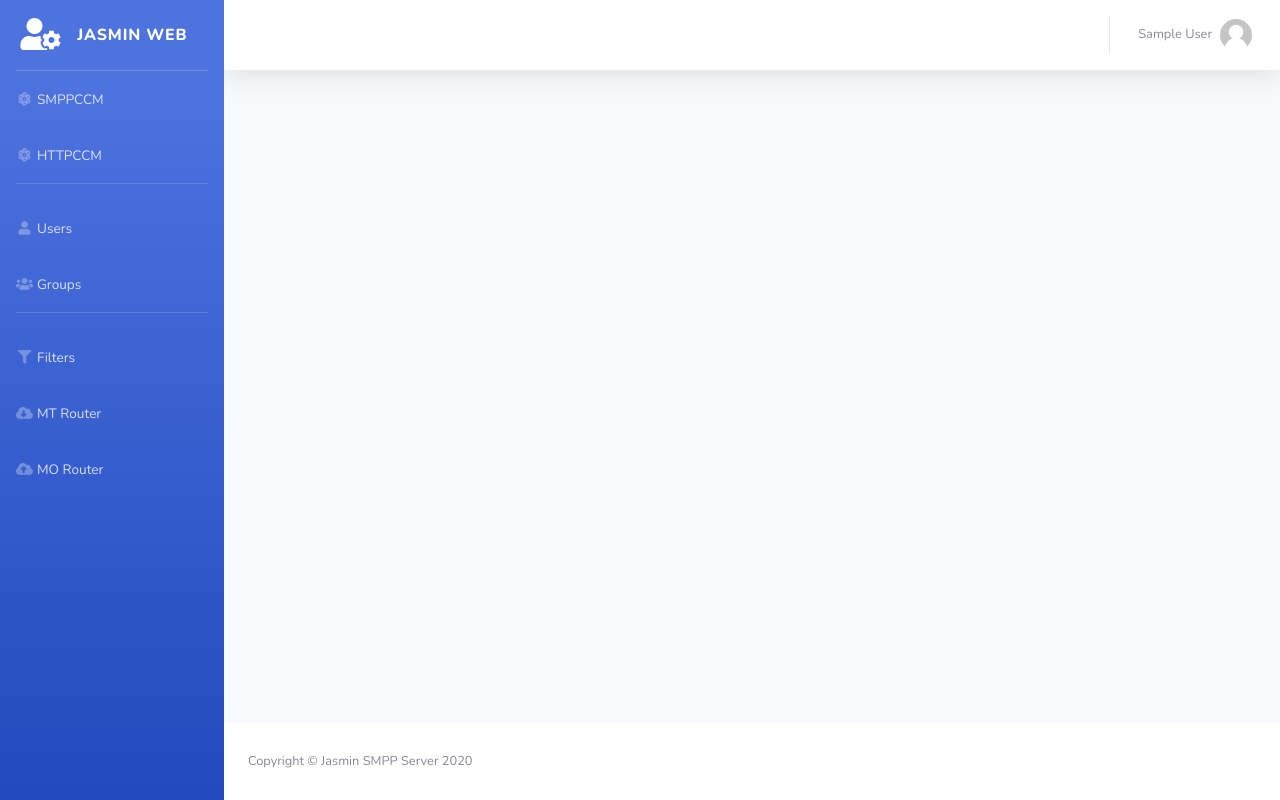
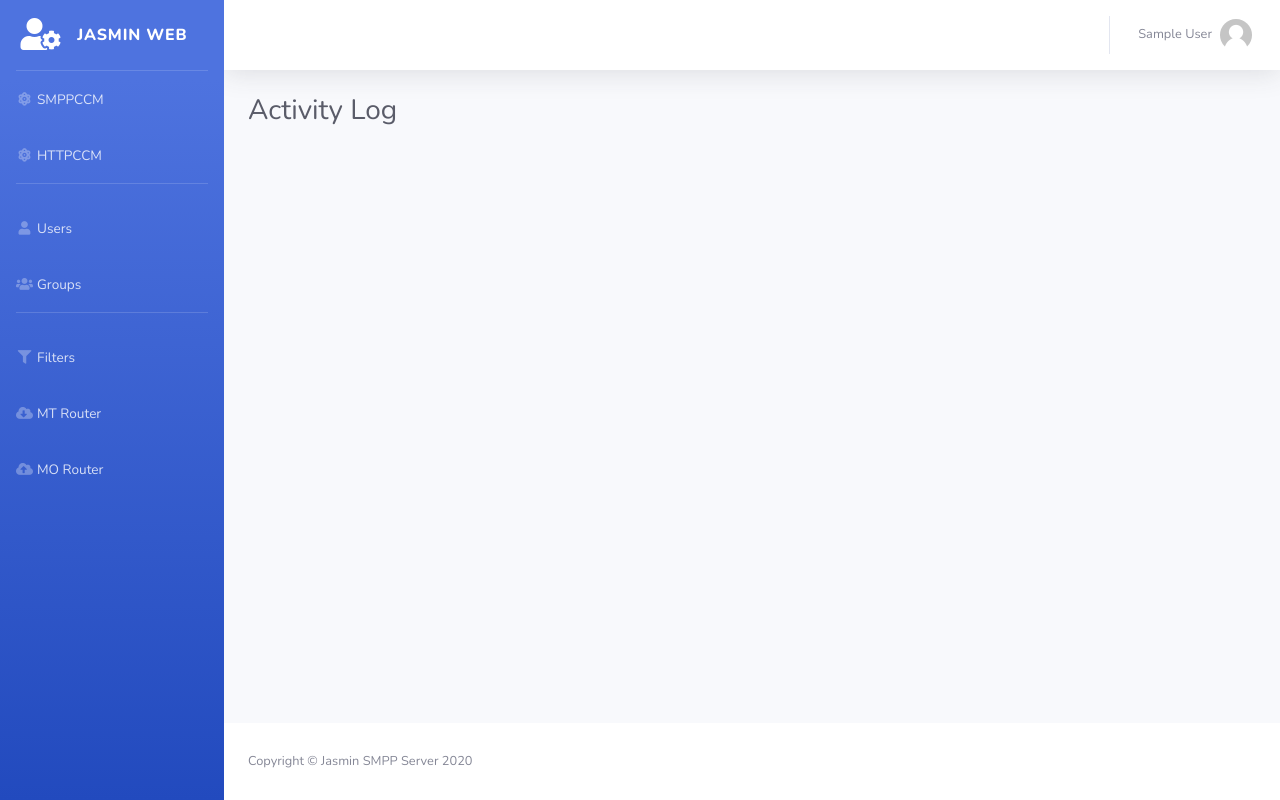
Before and after one commit to 101t/jasmin-web-panel, a Django app: page /account/activity_log/ in a window 1280 px wide. Run offline with Django 3.2, Linux system fonts and the light colour scheme; the visitor is signed in with stand-in values (Sample User, id 1); data comes from the database, SQL or seed files in the repository; parts of the project's set-up code (start-up, migrations or seed data) failed here and were passed over; some libraries are stand-ins or nearby versions.

Commit message:
fixing user, ui added

```diff
--- a/main/core/utils/tokens.py
+++ b/main/core/utils/tokens.py
@@ -8,7 +8,7 @@ class EmailActiveTokenGenerator(PasswordResetTokenGenerator):
     def _make_hash_value(self, user, timestamp):
         return (
             str(user.pk) + str(timestamp) +
-            str(user.email) + str(user.role) +
+            str(user.email) + str(user.pin) +
             str(user.last_name) + str(user.first_name)
         )
 
@@ -19,7 +19,7 @@ class RestPassswordTokenGenertorclass(PasswordResetTokenGenerator):
     def _make_hash_value(self, user, timestamp):
         return (
             str(user.pk) + str(timestamp) +
-            str(user.email) + str(user.role) +
+            str(user.email) + str(user.pin) +
             str(user.last_name) + str(settings.SECRET_KEY) + str(timestamp)
         )
 
--- a/main/users/models/user.py
+++ b/main/users/models/user.py
@@ -43,7 +43,6 @@ class User(AbstractBaseUser, PermissionsMixin, TimeStampedModel):
 	tel 		= models.CharField(verbose_name=_("Telephone"), max_length=15, blank=True, validators=[_PHONE_REGEX])
 	fax 		= models.CharField(verbose_name=_("Fax"), max_length=15, blank=True, validators=[_PHONE_REGEX])
 
-	last_login  = models.DateTimeField(verbose_name=_("Last Login"), null=True)
 	login_count = models.PositiveIntegerField(verbose_name=_("Login Count"), default=0)
 
 	username_validator = ASCIIUsernameValidator()
--- a/main/users/views/profile.py
+++ b/main/users/views/profile.py
@@ -18,4 +18,4 @@ def settings_view(request):
 
 @login_required
 def activity_log_view(request):
-    return render(request, "auth/settings.html")
+    return render(request, "auth/activity_log.html")
--- a/main/web/templates/auth/actvity_log.html
+++ b/main/web/templates/auth/activity_log.html
@@ -3,6 +3,6 @@
 {% block title %}{% trans "Activity Log" %}{% endblock title %}
 {% block extracss %}{% endblock extracss %}
 {% block content %}
-
+<h1 class="h3 mb-2 text-gray-800">{% trans "Activity Log" %}</h1>
 {% endblock content %}
 {% block extrajs %}{% endblock extrajs %}
--- a/main/web/templates/auth/profile.html
+++ b/main/web/templates/auth/profile.html
@@ -1,7 +1,8 @@
-{% extends "auth/base.html" %}
+{% extends "web/base.html" %}
 {% load static i18n %}
 {% block title %}{% trans "Profile" %}{% endblock title %}
 {% block extracss %}{% endblock extracss %}
 {% block content %}
+<h1 class="h3 mb-2 text-gray-800">{% trans "Profile" %}</h1>
 {% endblock content %}
 {% block extrajs %}{% endblock extrajs %}
--- a/main/web/templates/auth/settings.html
+++ b/main/web/templates/auth/settings.html
@@ -3,6 +3,6 @@
 {% block title %}{% trans "Settings" %}{% endblock title %}
 {% block extracss %}{% endblock extracss %}
 {% block content %}
-
+<h1 class="h3 mb-2 text-gray-800">{% trans "Settings" %}</h1>
 {% endblock content %}
 {% block extrajs %}{% endblock extrajs %}
--- a/main/web/templates/web/includes/topbar.html
+++ b/main/web/templates/web/includes/topbar.html
@@ -17,11 +17,11 @@
             </a>
             <!-- Dropdown - User Information -->
             <div class="dropdown-menu dropdown-menu-right shadow animated--grow-in" aria-labelledby="userDropdown">
-                <a class="dropdown-item" href="#">
+                <a class="dropdown-item" href="{% url 'users:settings_view' %}">
                     <i class="fas fa-cogs fa-sm fa-fw mr-2 text-gray-400"></i>
                     {% trans "Settings" %}
                 </a>
-                <a class="dropdown-item" href="#">
+                <a class="dropdown-item" href="{% url 'users:activity_log_view' %}">
                     <i class="fas fa-list fa-sm fa-fw mr-2 text-gray-400"></i>
                     {% trans "Activity Log" %}
                 </a>
```
Also changed, not shown: main/core/migrations/0001_initial.py, main/core/migrations/0002_auto_20200512_0812.py, main/users/migrations/0001_initial.py.
